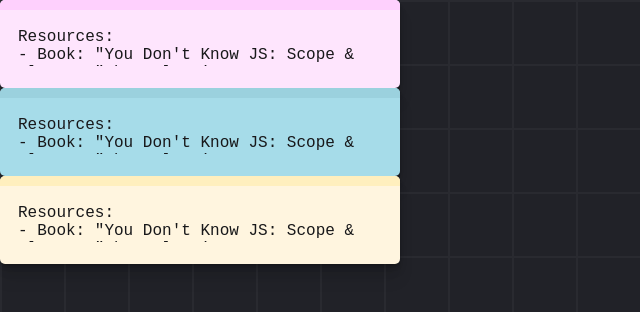
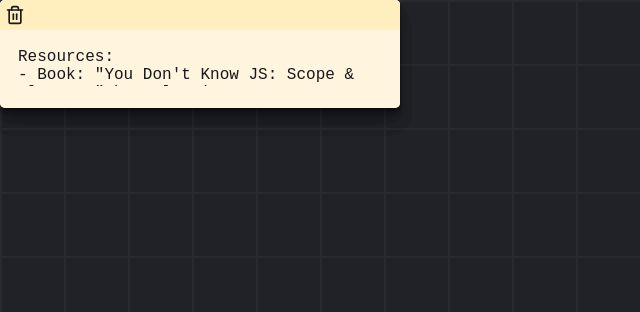
Before and after one commit to Ramonprog/notes-ts, a React (Vite) app: page / in a window 1280 px wide. Shown: the top 312 px of the page, without its empty margins (0-640 px from the left). Built offline with nearby package versions, Linux system fonts and the light colour scheme.

Commit message:
chore: adicionando lucide icons

```diff
--- a/package.json
+++ b/package.json
@@ -10,6 +10,7 @@
     "preview": "vite preview"
   },
   "dependencies": {
+    "lucide-react": "^0.435.0",
     "react": "^18.3.1",
     "react-dom": "^18.3.1"
   },
--- a/src/components/NotesCard.tsx
+++ b/src/components/NotesCard.tsx
@@ -1,3 +1,4 @@
+import { Trash2 } from "lucide-react";
 import { FakeDataItem } from "../types";
 
 export function NotesCard({ note }: { note: FakeDataItem }) {
@@ -10,7 +11,9 @@
       <div
         className="card-header"
         style={{ backgroundColor: colors.colorHeader }}
-      ></div>
+      >
+        <Trash2 size={20} color={colors.colorText} />
+      </div>
 
       <div className="card-body">
         <textarea
--- a/src/index.css
+++ b/src/index.css
@@ -30,6 +30,7 @@
     width: 400px;
     border-radius: 5px;
     cursor: pointer;
+    position:absolute;
     box-shadow: 0 1px 1px hsl(0deg 0% 0% / 0.075), 0 2px 2px hsl(0deg 0% 0% /
                     0.075), 0 4px 4px hsl(0deg 0% 0% / 0.075), 0 8px 8px hsl(0deg
                     0% 0% / 0.075), 0 16px 16px hsl(0deg 0% 0% / 0.075);
```
Also changed, not shown: 1 other file (tests, documents, lock files or other folders).
